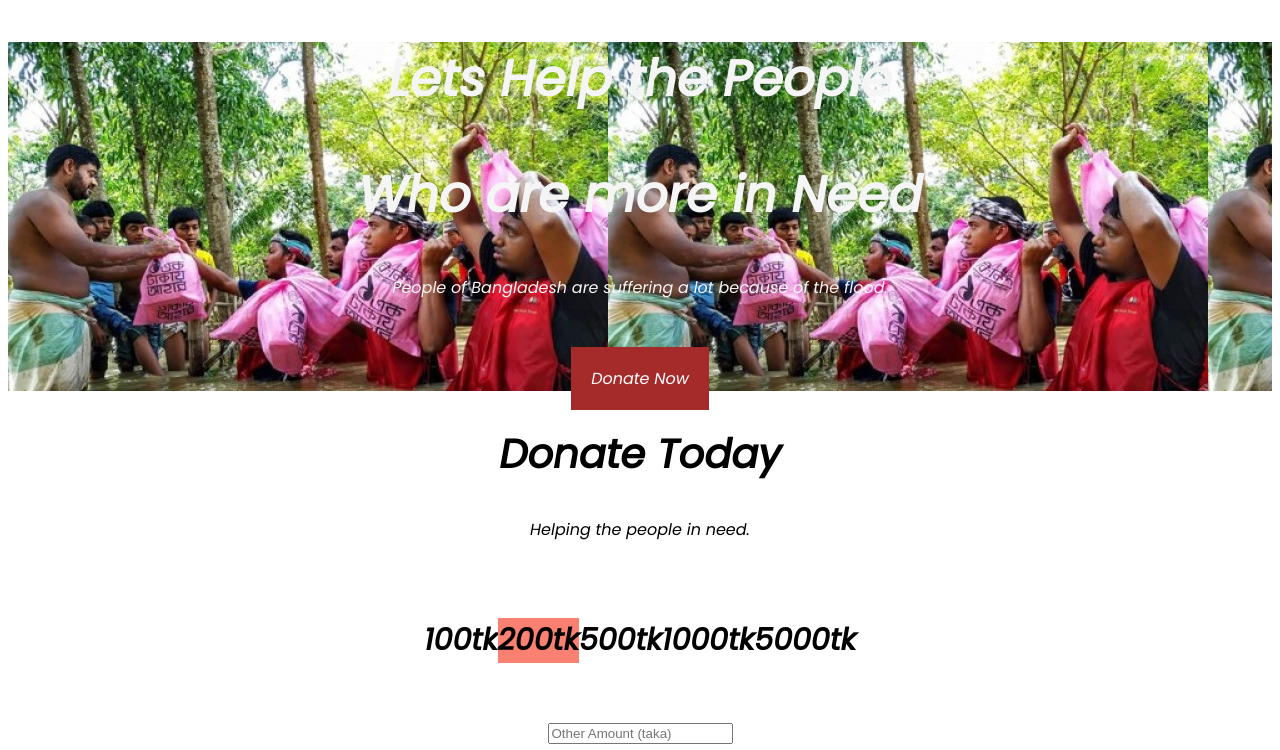
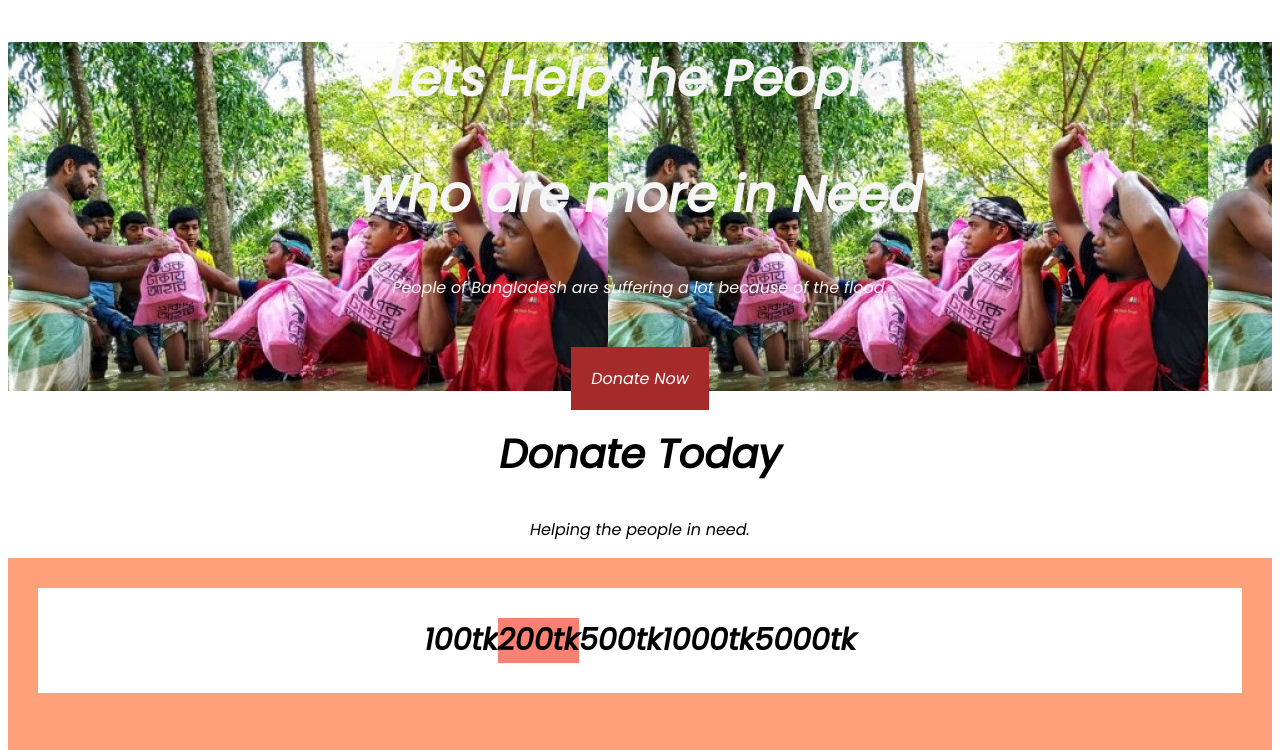
Before and after one commit to AdityAnanna3456/Donate-Today, a plain HTML site: page index.html in a window 1280 px wide. Shown: the top 750 px of the page. Drawn offline with Linux system fonts and the light colour scheme; a web font is replaced by a local one.

Commit message:
color added

```diff
--- a/index.html
+++ b/index.html
@@ -28,7 +28,7 @@
             <h2>Donate Today</h2>
             <p>Helping the people in need.</p>
         </div>
-        <div class="unique">
+
         <div class="amount">
             <h3>100tk</h3>
             <h3 id="taka">200tk</h3>
@@ -36,7 +36,7 @@
             <h3>1000tk</h3>
             <h3>5000tk</h3>
         </div>
-        </div>
+
         <div class="amount">
             <input type="text" placeholder="Other Amount (taka)">
         </div><br>
--- a/style.css
+++ b/style.css
@@ -54,9 +54,11 @@ h3 {
     background-color: salmon;
 }
 
-.unique {
-    padding: 30px;
+.amount {
+    border: 30px solid lightsalmon;
+
 }
+
 
 body {
     font-family: 'Mingzat',
```
Lines whose indentation alone changed are shown as unchanged.
